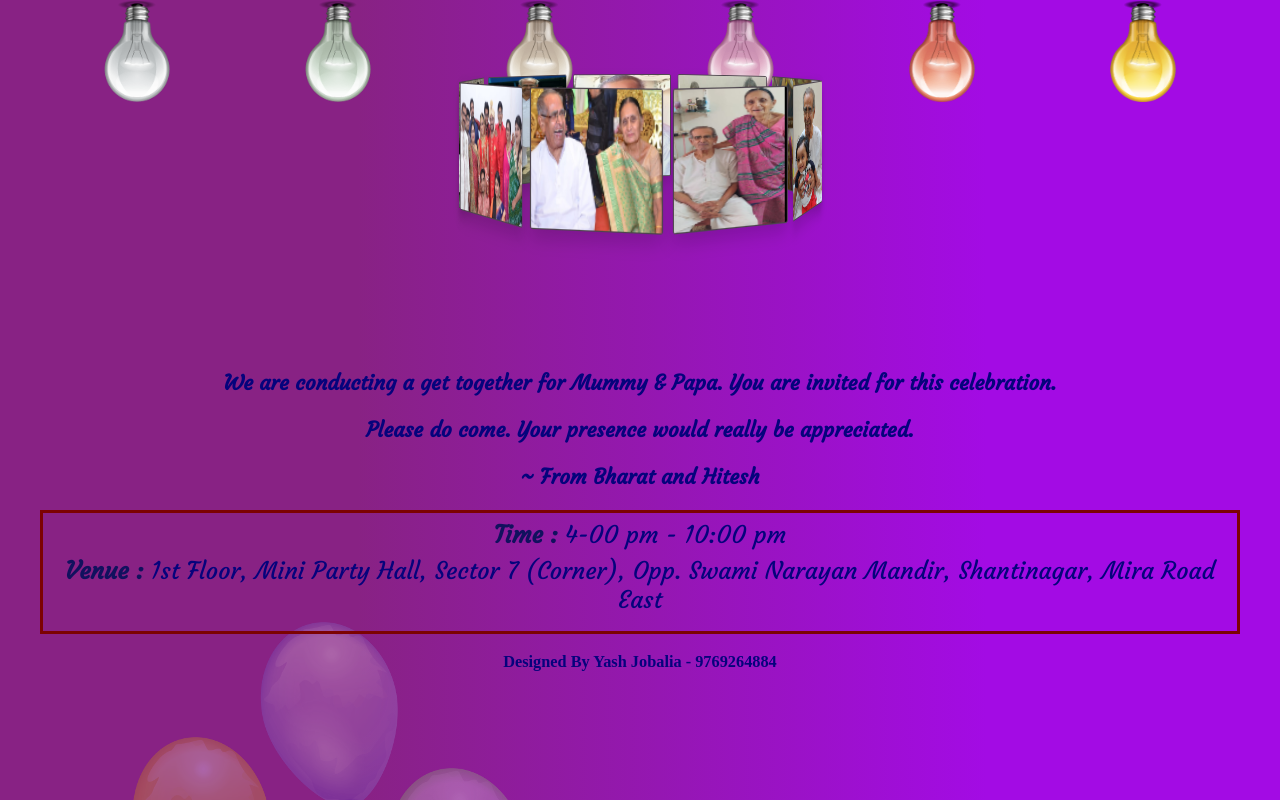
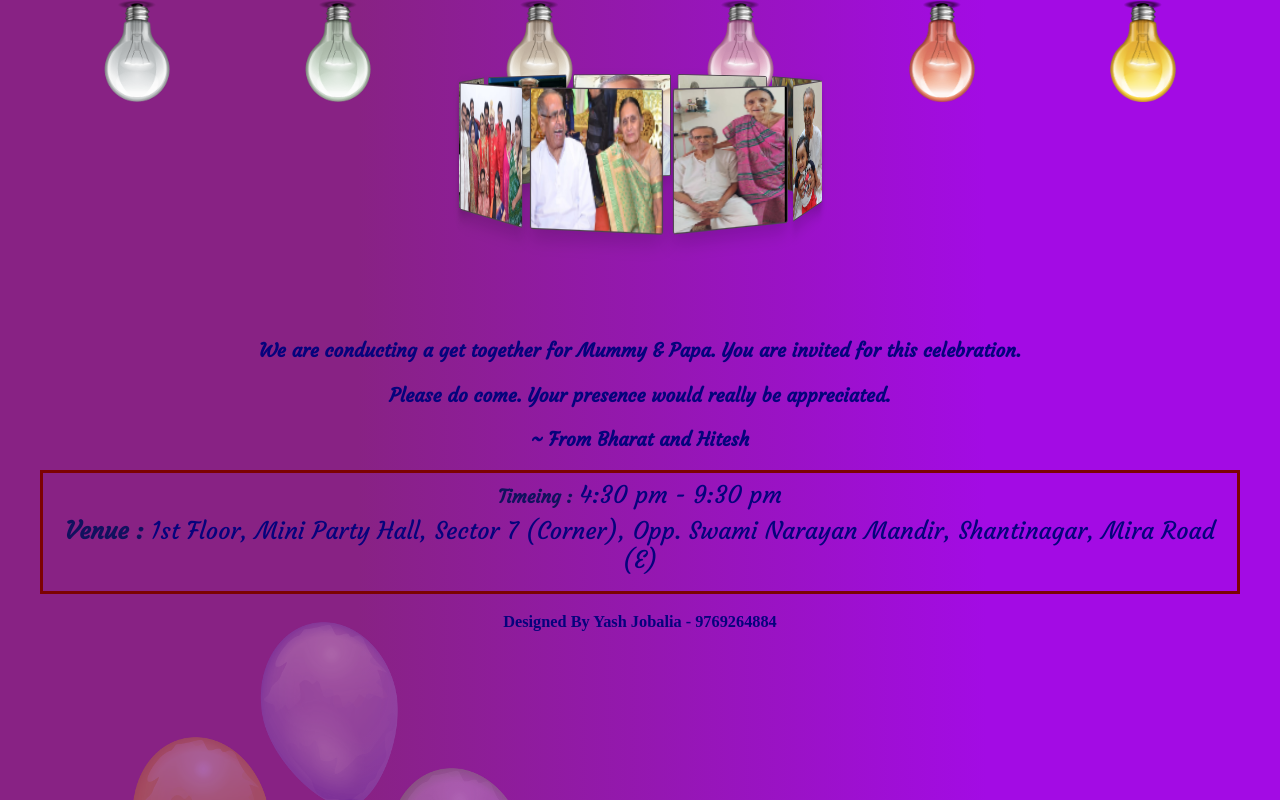
Before and after one commit to YashJobalia/Get-Together-Invitation, a plain HTML site: page index.html in a window 1280 px wide. Both pictures are taken after a click on the link "TURN ON LIGHTS". Drawn offline with nearby package versions, Linux system fonts and the light colour scheme; files whose address does not match are found by name.

Commit message:
Add files via upload

```diff
--- a/index.html
+++ b/index.html
@@ -41,7 +41,7 @@
 
   <!-- ########## AUDIO ########## -->
 
-  <audio id="background-audio" controls>
+  <audio id="background-audio" controls loop>
     <source src="audio\audio.mp3">
     </source>
   </audio>
@@ -247,16 +247,18 @@
     <!-- Venue -->
 
     <div class="message mx-3 mt-2 p-4 display-none"
-      style="position: absolute; top: 42%; font-weight: 600; font-size: 1.3rem; text-align: center; font-family: 'Courgette', cursive;; color: rgb(5, 3, 124)">
+      style="position: absolute; top: 38%; font-weight: 600; font-size: 1.19rem; text-align: center; font-family: 'Courgette', cursive; color: rgb(5, 3, 124)">
       <p>We are conducting a get together for Mummy & Papa. You are invited for this celebration.</p>
       <p>Please do come. Your presence would really be appreciated.</p>
       <p>~ From Bharat and Hitesh</p>
       <div style="border: 3px solid rgb(124, 2, 2);" class="p-2">
-        <h4><b style="color: rgb(17, 17, 94);">Time :</b> 4-00 pm - 10:00 pm</h4>
-        <h4><b style="color: rgb(17, 17, 94);">Venue :</b> 1st Floor, Mini Party Hall, Sector 7 (Corner), Opp. Swami
+        <h4><b style="color: rgb(17, 17, 94); font-size: 1.15rem;">Timeing :</b> 4:30 pm - 9:30 pm</h4>
+        <h4><b style="color: rgb(17, 17, 94);">Venue :</b> 1st Floor,
+          Mini Party Hall,
+          Sector 7 (Corner), Opp. Swami
           Narayan Mandir,
           Shantinagar,
-          Mira Road East</h4>
+          Mira Road (E)</h4>
       </div>
       <footer style="font-family:'Times New Roman', Times, serif; font-size: 1.02rem;" class="mt-3 p-0">
         <center>
```
